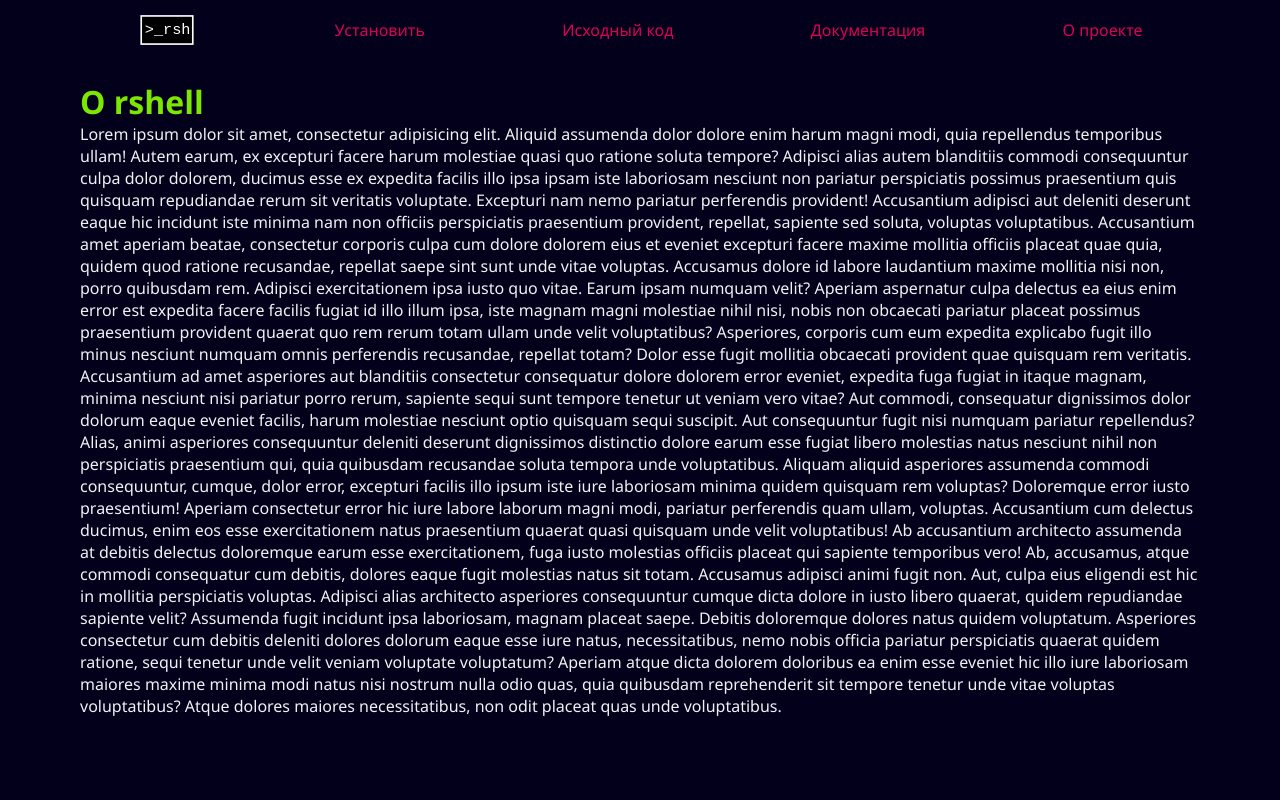
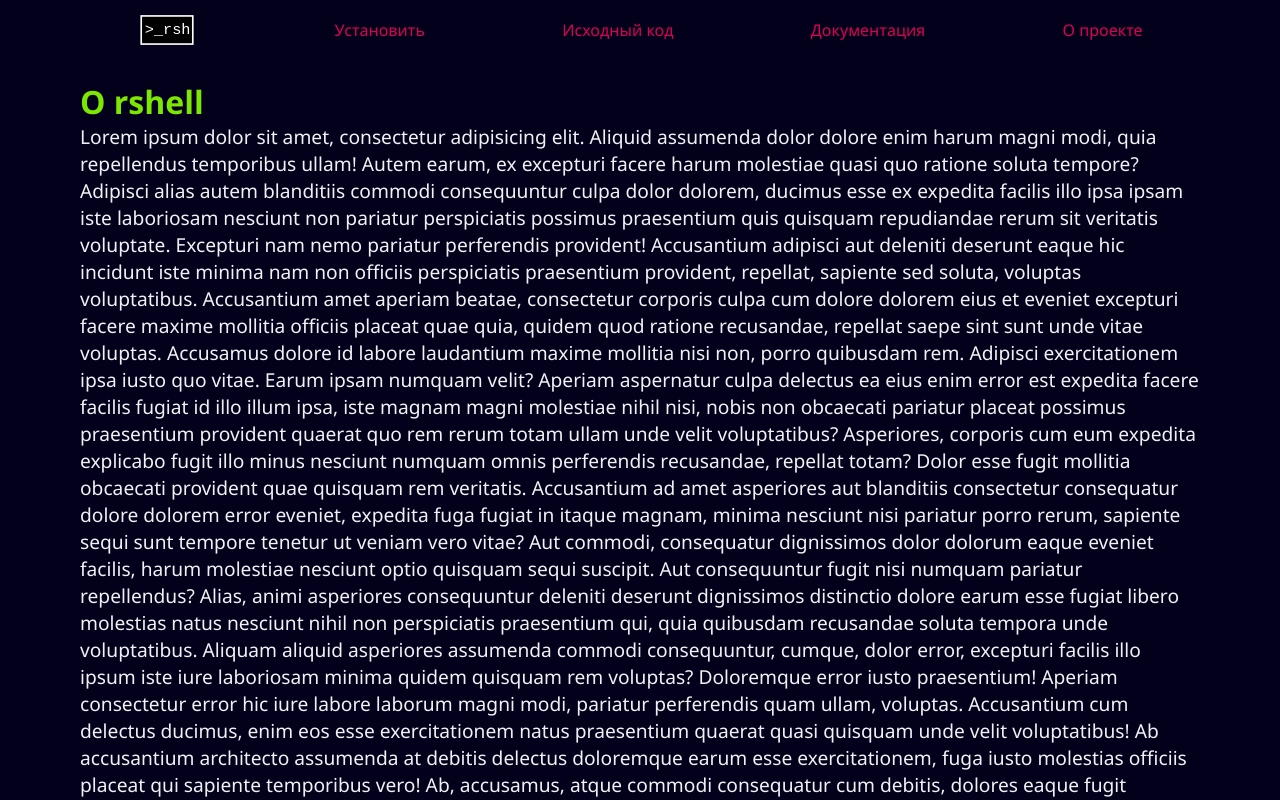
Before and after one commit to shelepuginivan/rshell-web, a Next.js app: page /about in a window 1280 px wide. Shown: the top 800 px of the page. Built offline with nearby package versions, Linux system fonts and the light colour scheme.

Commit message:
removed unnecessary styles

```diff
--- a/src/components/About/about.module.sass
+++ b/src/components/About/about.module.sass
@@ -6,7 +6,3 @@
 	h1
 		color: $accent-green
 		font-size: xx-large
-
-	blockquote
-		color: $white
-		font-size: medium
```
